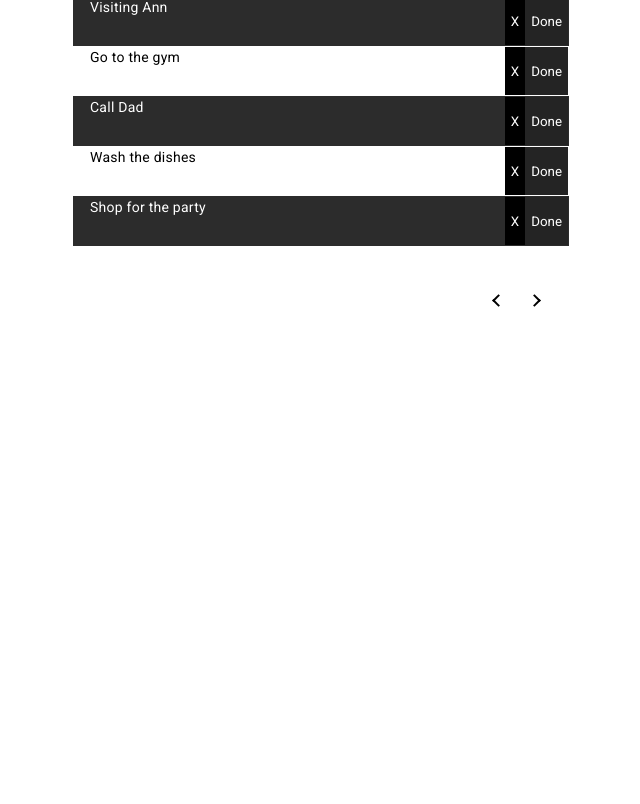
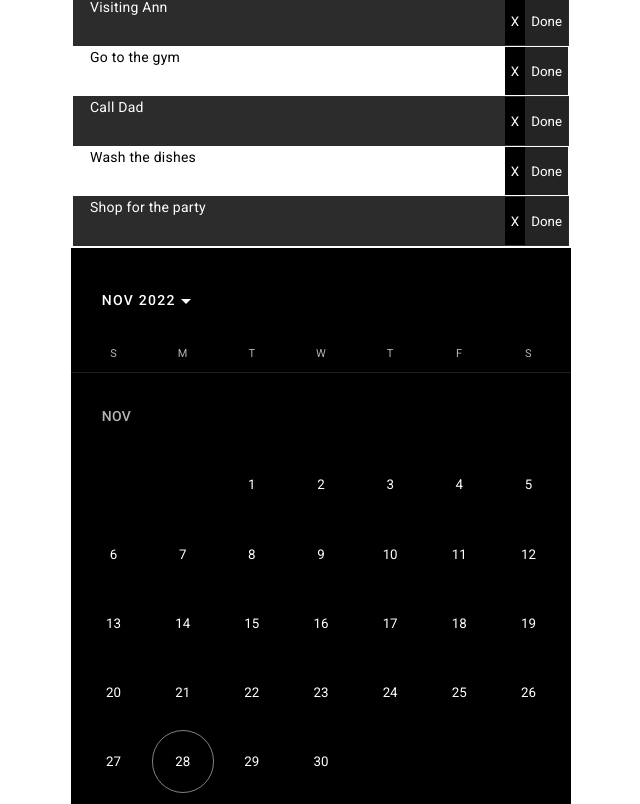
Before and after one commit to jbthecoder5/angular-todo-list-app, an Angular app: page / in a window 1280 px wide. Shown: the part 287-1091 px from the top of the page, without its empty margins (319-959 px from the left). Built offline with nearby package versions, Linux system fonts and the light colour scheme.

Commit message:
small change to the calendar component css file

```diff
--- a/src/app/calendar/calendar.component.css
+++ b/src/app/calendar/calendar.component.css
@@ -5,4 +5,6 @@ div {
 
 mat-calendar {
   width: 500px;
+  background-color: black; /* added this because for some odd reaason
+  i couldn't see calendar */
 }
```
